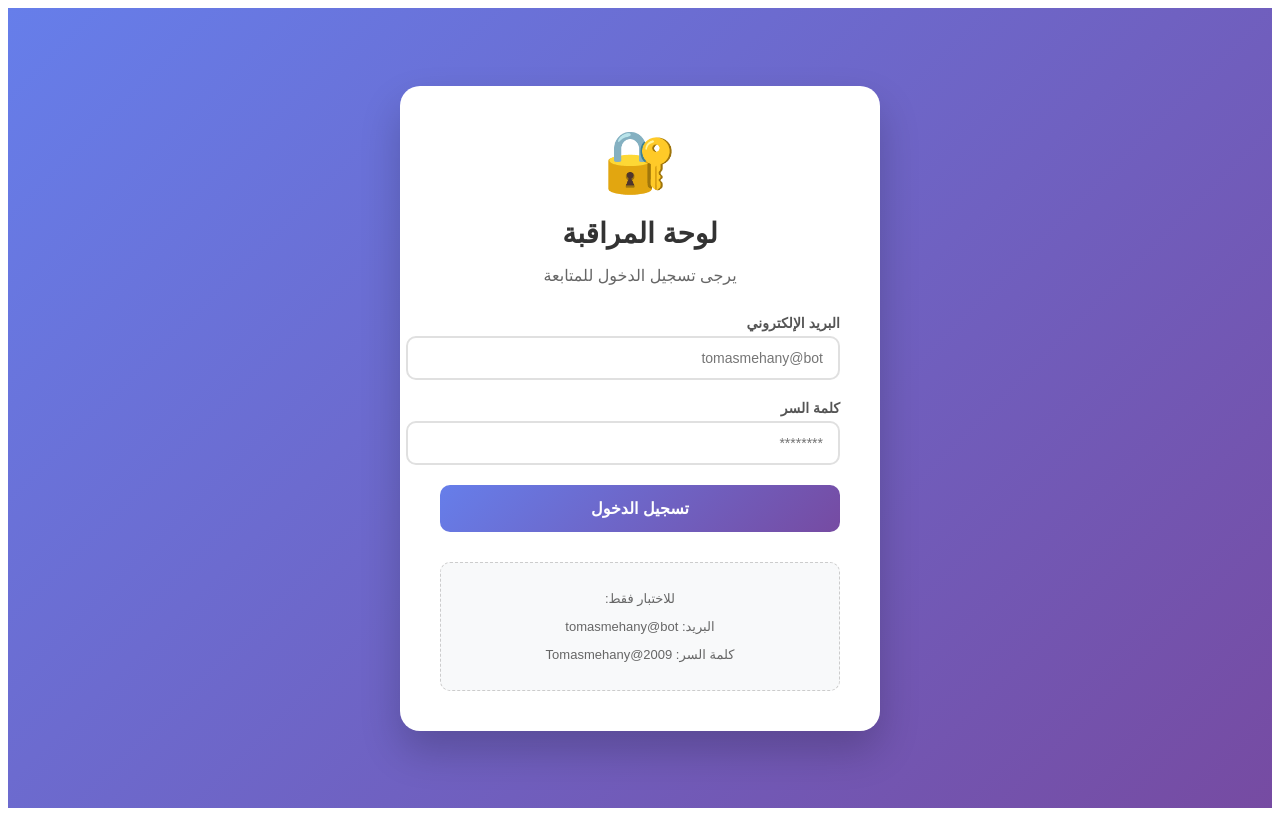
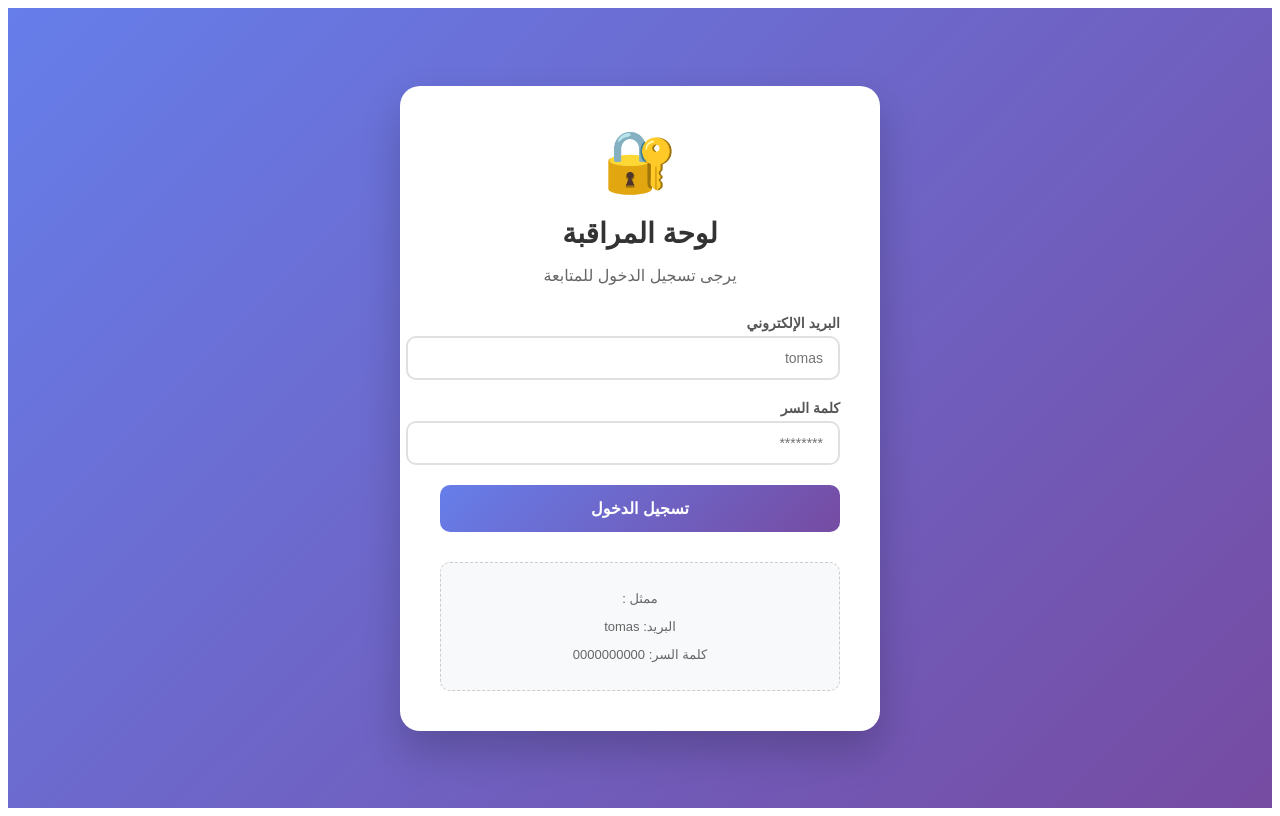
Before and after one commit to tomasmehany/almny-alaolom, a Next.js app: page /supervise in a window 1280 px wide. Built offline with nearby package versions, Linux system fonts and the light colour scheme.

Commit message:
Update page.js

```diff
--- a/app/supervise/page.js
+++ b/app/supervise/page.js
@@ -164,7 +164,7 @@ export default function Supervise() {
                 value={email}
                 onChange={(e) => setEmail(e.target.value)}
                 style={loginStyles.input}
-                placeholder="tomasmehany@bot"
+                placeholder="tomas"
                 required
               />
             </div>
@@ -191,9 +191,9 @@ export default function Supervise() {
           </form>
 
           <div style={loginStyles.note}>
-            <p>للاختبار فقط:</p>
-            <p>البريد: tomasmehany@bot</p>
-            <p>كلمة السر: Tomasmehany@2009</p>
+            <p>ممثل :</p>
+            <p>البريد: tomas</p>
+            <p>كلمة السر: 0000000000</p>
           </div>
         </div>
       </div>
```
